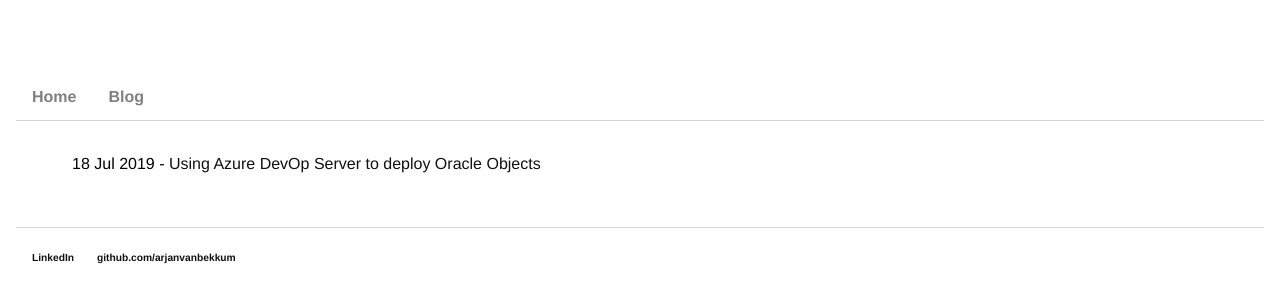
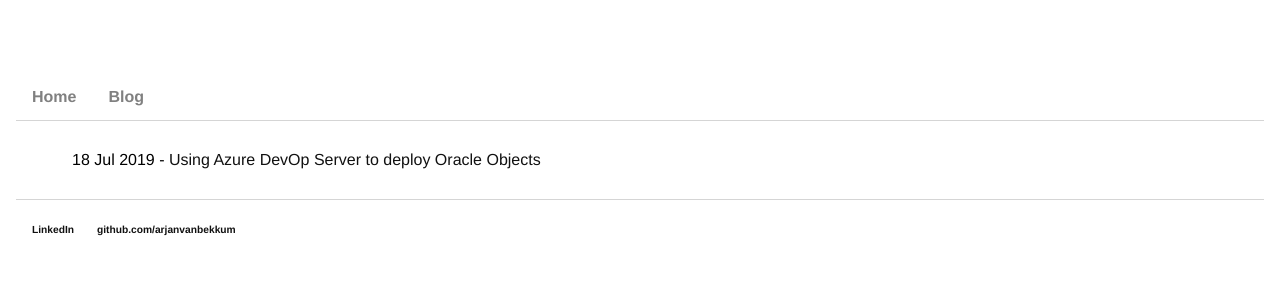
Before and after one commit to arjanvanbekkum/arjanvanbekkum.github.io, a Jekyll site: the page built from blog/index.html, in a window 1280 px wide. Shown: the top 303 px of the page. Built offline with Jekyll 4.4.1, drawn with Linux system fonts in a browser that asks for light colours.

Commit message:
update style

```diff
--- a/css/main.css
+++ b/css/main.css
@@ -39,9 +39,6 @@
     font-size: .8em;
     background-color: white;
     padding: 14px 16px;
-}
-ul.posts {
-    margin: 20px auto 40px;
 }
 
 ul.posts li {
```
